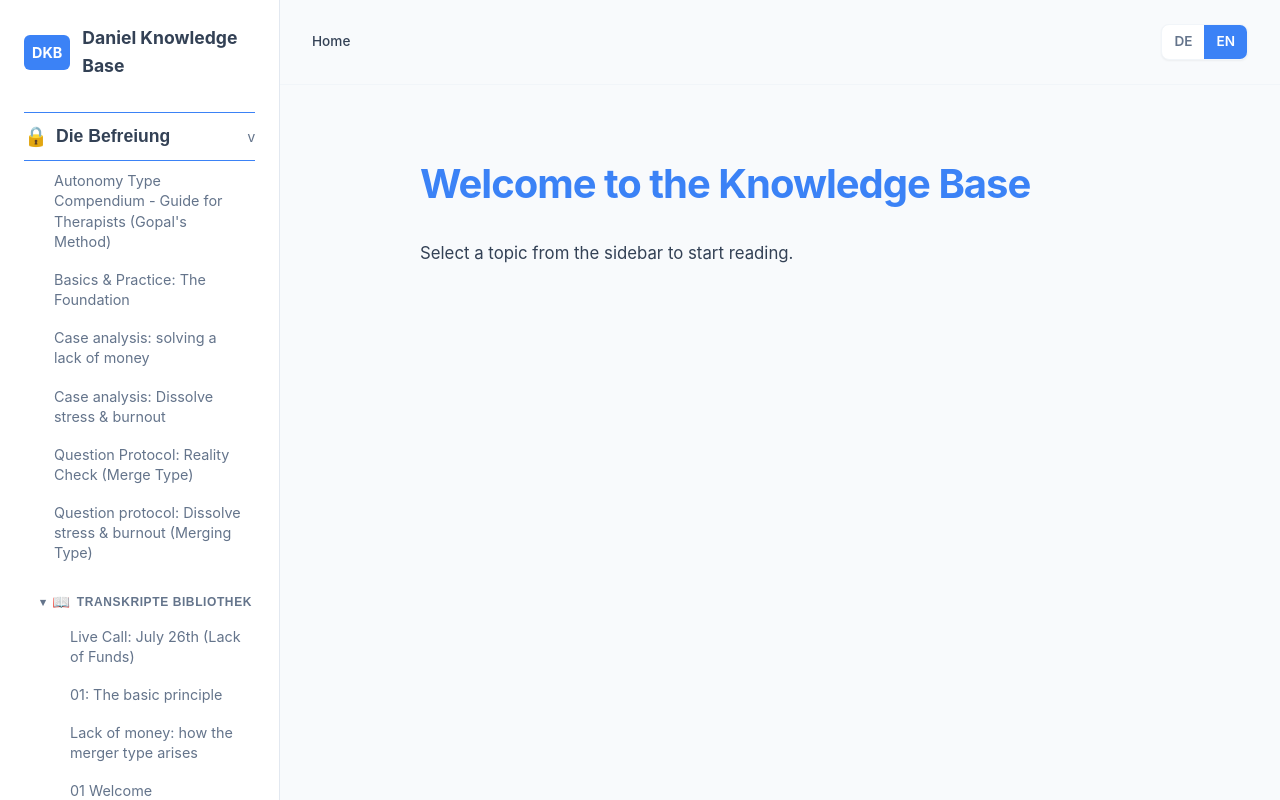
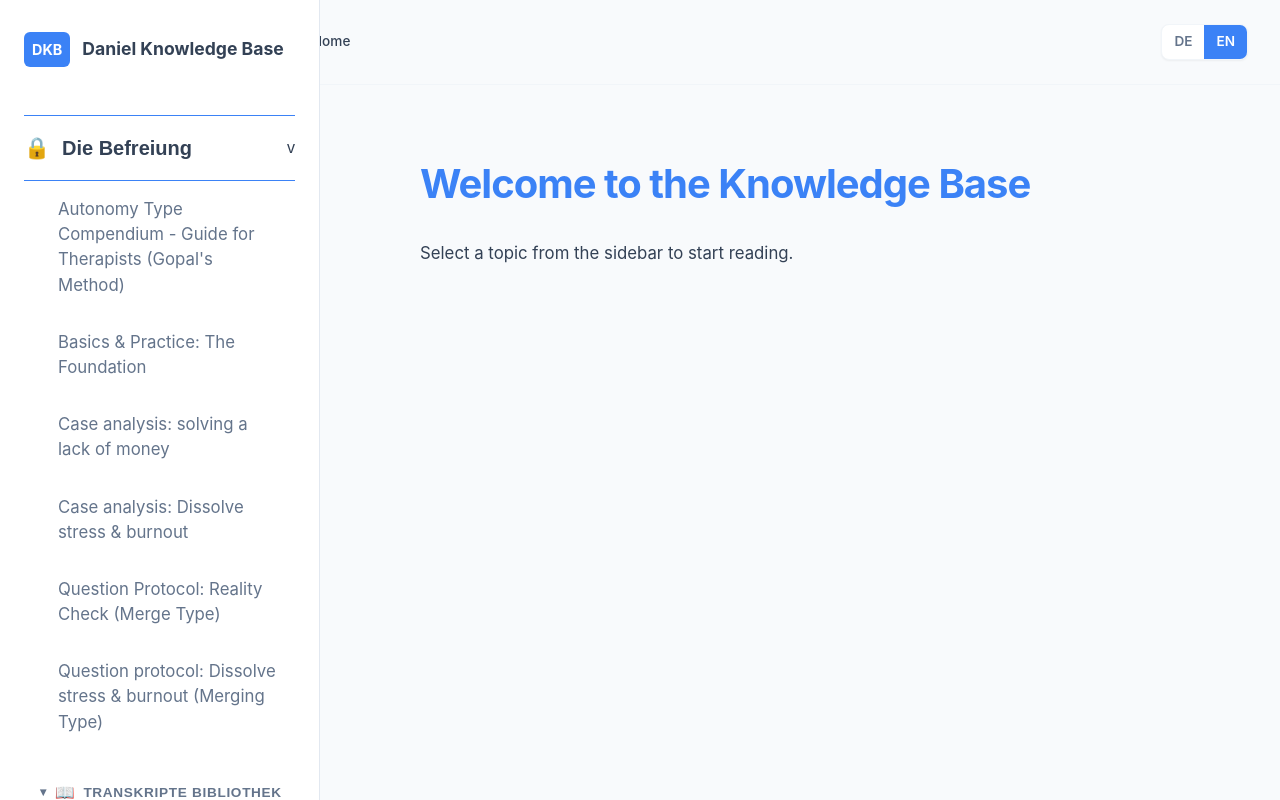
Before and after one commit to drueschel/daniel-knowledge-base, a Next.js app: page /en in a window 1280 px wide. Built offline with nearby package versions, Linux system fonts and the light colour scheme.

Commit message:
Fix Sidebar styling: larger fonts, better spacing, exact blue borders to match HTML screenshot

```diff
--- a/src/components/Sidebar.module.css
+++ b/src/components/Sidebar.module.css
@@ -1,16 +1,16 @@
 .sidebar {
-  width: 280px;
+  width: 320px;
   height: 100vh;
   position: fixed;
   top: 0;
   left: 0;
   overflow-y: auto;
   z-index: 100;
-  padding: 1.5rem;
+  padding: 2rem 1.5rem;
 }
 
 .header {
-  margin-bottom: 2rem;
+  margin-bottom: 3rem;
 }
 
 .logo {
@@ -32,7 +32,6 @@
 .nav {
   display: flex;
   flex-direction: column;
-  gap: 1.5rem;
 }
 
 .categoryTitle {
@@ -54,7 +53,7 @@
 
 /* Level 0: Main Category (Die Befreiung) */
 .level0 {
-  margin-bottom: 0.5rem;
+  margin-bottom: 1.5rem;
 }
 
 .btnLevel0 {
@@ -67,10 +66,10 @@
   border-top: 1px solid var(--primary);
   border-bottom: 1px solid var(--primary);
   text-align: left;
-  font-size: 1.1rem;
+  font-size: 1.25rem;
   color: var(--foreground);
   font-weight: 700;
-  padding: 12px 0;
+  padding: 1.25rem 0;
   cursor: pointer;
   transition: background 0.2s;
 }
@@ -81,20 +80,20 @@
 }
 
 .iconLevel0 {
-  margin-right: 8px;
-  font-size: 1.2rem;
+  margin-right: 12px;
+  font-size: 1.3rem;
 }
 
 .arrowLevel0 {
-  color: var(--text-muted);
-  font-weight: 400;
-  font-size: 0.9rem;
+  color: var(--foreground);
+  font-weight: 500;
+  font-size: 1rem;
 }
 
 /* Level 1: Sub-category (TRANSKRIPT-BIBLIOTHEK) */
 .level1 {
-  margin-top: 1rem;
-  margin-bottom: 0.5rem;
+  margin-top: 1.5rem;
+  margin-bottom: 0.75rem;
 }
 
 .btnLevel1 {
@@ -104,22 +103,22 @@
   background: none;
   border: none;
   text-align: left;
-  font-size: 0.75rem;
+  font-size: 0.85rem;
   color: var(--text-muted);
   font-weight: 700;
   letter-spacing: 0.05em;
-  padding: 6px 0;
+  padding: 8px 0;
   cursor: pointer;
 }
 
 .iconLevel1 {
-  margin-right: 6px;
-  font-size: 0.9rem;
+  margin-right: 8px;
+  font-size: 1rem;
 }
 
 .arrowLevel1 {
-  font-size: 0.7rem;
-  margin-right: 6px;
+  font-size: 0.75rem;
+  margin-right: 8px;
   color: var(--text-muted);
 }
 
@@ -129,7 +128,7 @@
 
 /* Level 2: Sub-sub-category (Willkommen, Geldmangel) */
 .level2 {
-  margin-top: 0.25rem;
+  margin-top: 0.5rem;
 }
 
 .btnLevel2 {
@@ -139,16 +138,16 @@
   background: none;
   border: none;
   text-align: left;
-  font-size: 0.95rem;
+  font-size: 1.05rem;
   color: var(--foreground);
   font-weight: 600;
-  padding: 6px 0;
+  padding: 10px 0;
   cursor: pointer;
 }
 
 .arrowLevel2 {
-  font-size: 0.7rem;
-  margin-right: 6px;
+  font-size: 0.75rem;
+  margin-right: 10px;
   color: var(--text-muted);
 }
 
@@ -158,19 +157,20 @@
 
 /* Level 3: Files */
 .fileItem {
-  margin-top: 2px;
+  margin-top: 0.25rem;
+  margin-bottom: 0.25rem;
 }
 
 .link {
   display: flex;
   align-items: center;
-  padding: 8px 12px;
-  border-radius: 0 6px 6px 0;
-  font-size: 0.9rem;
+  padding: 12px 16px;
+  border-radius: 0 8px 8px 0;
+  font-size: 1.05rem;
   color: var(--text-muted);
   transition: all 0.2s;
   border-left: 2px solid transparent;
-  line-height: 1.4;
+  line-height: 1.5;
 }
 
 .link:hover {
```
